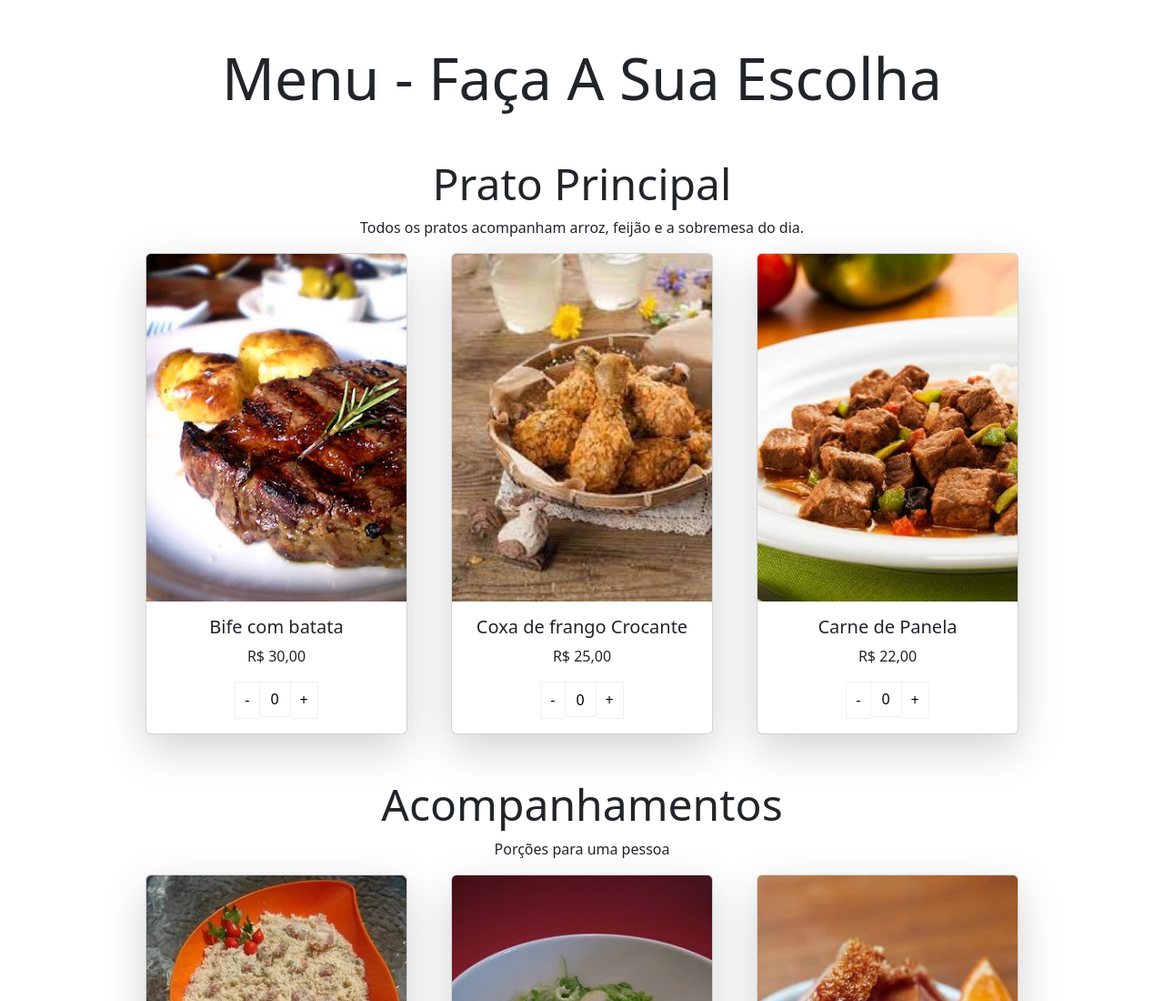
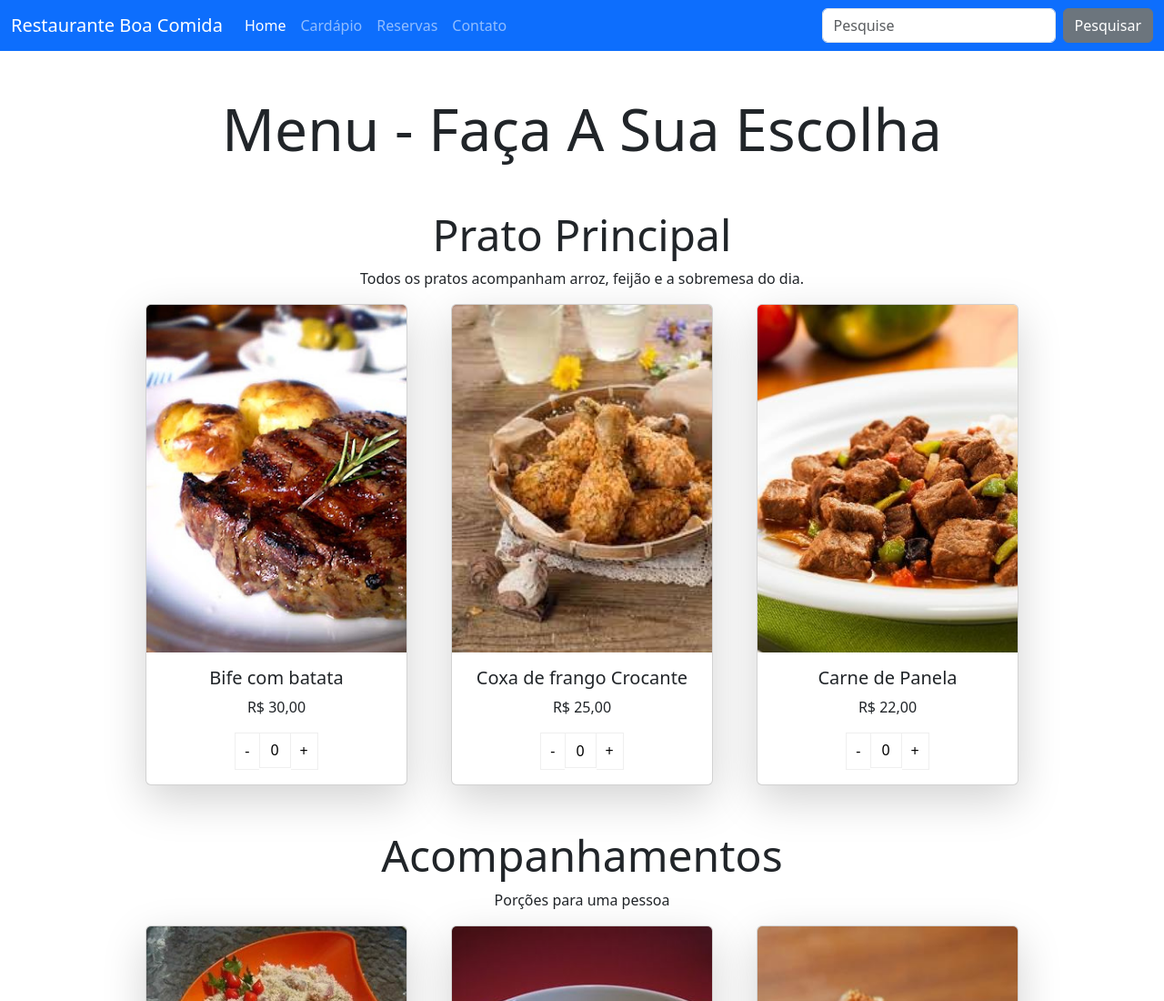
Before and after one commit to vinisvp/FoodMenuBS, a plain HTML site: page index.html in a window 1280 px wide. Shown: the top 1100 px of the page at 91% size. Drawn offline with nearby package versions, Linux system fonts and the light colour scheme.

Commit message:
closes #4 - Added a navbar in the page

```diff
--- a/index.html
+++ b/index.html
@@ -19,6 +19,36 @@
     <script src="./js/quantity.js"></script>
     <script src="./js/jquery.mask.min.js"></script>
 
+    <nav class="navbar navbar-expand-lg bg-primary" data-bs-theme="dark">
+        <div class="container-fluid">
+            <a class="navbar-brand" href="#">Restaurante Boa Comida</a>
+            <button class="navbar-toggler" type="button" data-bs-toggle="collapse"
+                data-bs-target="#navbarSupportedContent" aria-controls="navbarSupportedContent" aria-expanded="false"
+                aria-label="Toggle navigation">
+                <span class="navbar-toggler-icon"></span>
+            </button>
+            <div class="collapse navbar-collapse" id="navbarSupportedContent">
+                <ul class="navbar-nav me-auto mb-2 mb-lg-0">
+                    <li class="nav-item">
+                        <a class="nav-link active" aria-current="page" href="#">Home</a>
+                    </li>
+                    <li class="nav-item">
+                        <a class="nav-link" href="#">Cardápio</a>
+                    </li>
+                    <li class="nav-item">
+                        <a class="nav-link" href="#">Reservas</a>
+                    </li>
+                    <li class="nav-item">
+                        <a class="nav-link" href="#">Contato</a>
+                    </li>
+                </ul>
+                <form class="d-flex" data-bs-theme="light" role="search">
+                    <input class="form-control me-2" type="search" placeholder="Pesquise" aria-label="Pesquise">
+                    <button class="btn btn-secondary" type="submit">Pesquisar</button>
+                </form>
+            </div>
+        </div>
+    </nav>
     <div class="container my-5 text-center">
         <h1 class="display-3 mb-5">Menu - Faça A Sua Escolha</h1>
         <h1 class="display-5">Prato Principal</h1>
```
